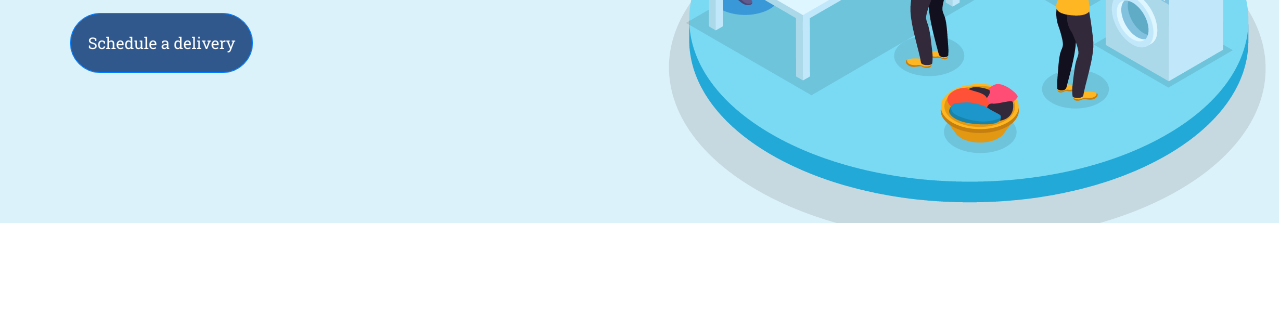
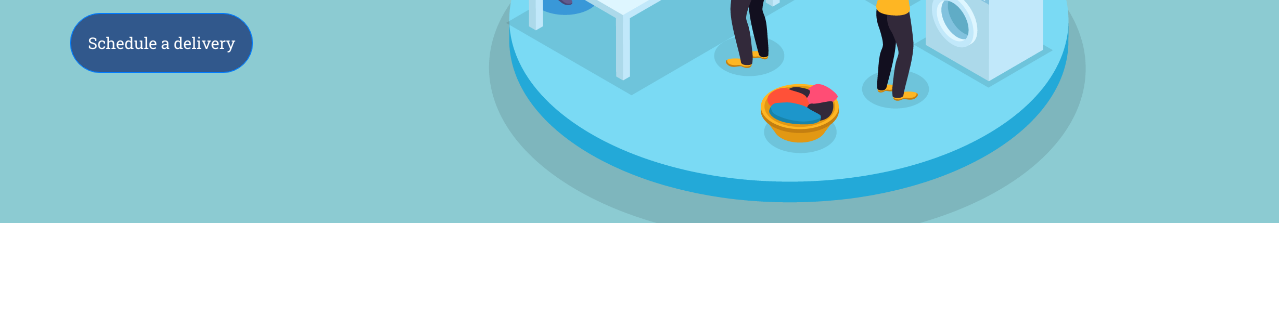
Before and after one commit to PhilipCheang/jacquicleaners, a plain HTML site: page index.html in a window 1280 px wide. Shown: the part 393-707 px from the top of the page. Drawn offline with Linux system fonts and the light colour scheme.

Commit message:
Update custom.css

```diff
--- a/custom.css
+++ b/custom.css
@@ -136,7 +136,7 @@ padding-left: 350px;
 .bg-custom-1 {
     /* background-color: #dcf2fb; */
     padding-bottom: 150px;
-    background-image: url(/img/hf-13.png);
+    background-image: url(/img/hf-9.png);
     background-repeat: no-repeat;
     background-size: cover;
 }
```
